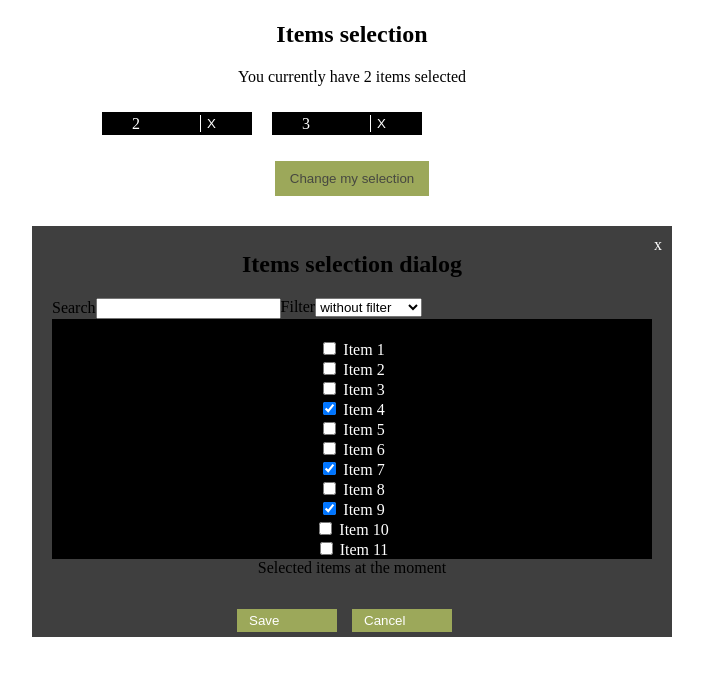
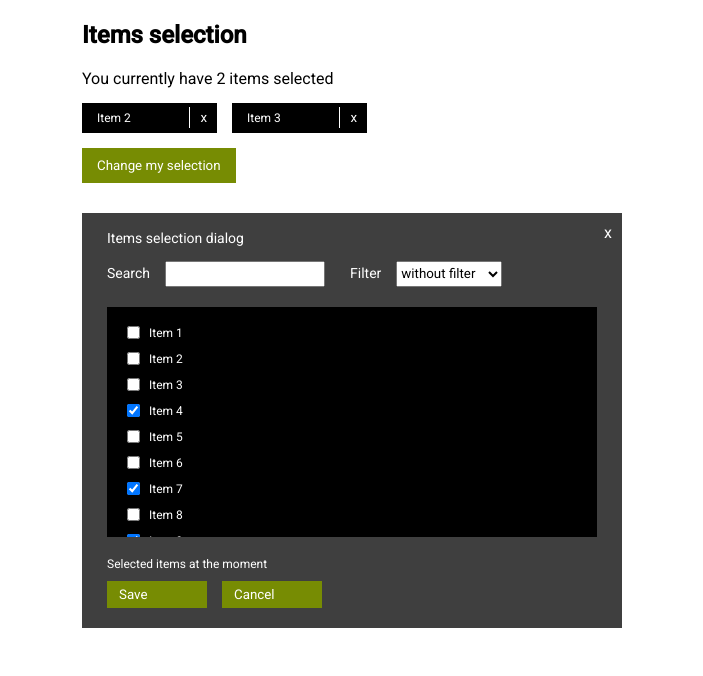
Before and after one commit to SergeyDziadevich/ngWidget, an Angular app: page / in a window 1280 px wide. Shown: the top 676 px of the page, without its empty margins (288-991 px from the left). Built offline with nearby package versions, Linux system fonts and the light colour scheme.

Commit message:
design adjustments

```diff
--- a/src/app/app.component.html
+++ b/src/app/app.component.html
@@ -1,6 +1,6 @@
 <!--The content below is only a placeholder and can be replaced.-->
 
-<div style="text-align:center">
+<div class="container">
   <h1>
  <!--   {{ title }} -->
   </h1>
--- a/src/app/app.component.scss
+++ b/src/app/app.component.scss
@@ -1,16 +1,16 @@
 .btn-change-selection{
   border: none;
-  background: #9ca85a;
-  color:#474841;
+  background: #778c03;
+  color: #fff;
   padding: 10px 15px;
   cursor: pointer;
   &:hover{
-    background: #808c46;
+    background: #9ca85a;
   }
 }
 
 .selected-items{
-  width: 600px;
+  max-width: 600px;
   margin: 0 auto;
   ul{
     display: flex;
@@ -21,11 +21,11 @@
   background: #000;
   color: #fff;
   width: 150px;
-  margin: 10px;
-  //display: inline-block;
+  margin: 0 15px 0 0;
   display: flex;
   justify-content: space-around;
   align-items: center;
+  font: 12px 'Roboto', sans-serif;;
 
   button{
     background: #000;
@@ -34,7 +34,6 @@
     border-left:1px solid #fff;
     margin: 3px 0;
     text-transform: uppercase;
-    // width: 20px;
     float: right;
     cursor: pointer;
   }
--- a/src/app/select-items/select-items.component.html
+++ b/src/app/select-items/select-items.component.html
@@ -10,7 +10,7 @@
   <ul>
     <li *ngFor="let item of items" class="item">
       <div>
-        {{item.name}}
+        {{item.title}}
         <span class="badge">{{item.id}}</span>
       </div>
       <button class="delete" title="delete item" (click)="delete(item)">x</button>
--- a/src/app/select-items/select-items.component.scss
+++ b/src/app/select-items/select-items.component.scss
@@ -1,30 +1,34 @@
 .selected-items{
-  width: 600px;
-  margin: 0 auto;
+  text-align: left;
+  margin: 15px 0 15px 0;
   ul{
     display: flex;
     flex-wrap: wrap;
+    justify-content: flex-start;
   }
 }
 .item{
   background: #000;
   color: #fff;
-  width: 150px;
-  margin: 10px;
-  //display: inline-block;
-  display: flex;
-  justify-content: space-around;
-  align-items: center;
+  width: 120px;
+  margin: 0 15px 0 0;
+  padding: 0 0 0 15px;
+  position: relative;
+  line-height: 30px;
+  height: 30px;
+  list-style: none;
+  font-size: 12px;
 
   button{
     background: #000;
     border: none;
     color: #fff;
     border-left:1px solid #fff;
-    margin: 3px 0;
-    text-transform: uppercase;
-    // width: 20px;
-    float: right;
     cursor: pointer;
+    position: absolute;
+    right: 0;
+    top: 4px;
+    line-height: 13px;
+    padding: 4px 10px 4px;
   }
 }
--- a/src/app/selection/selection.component.html
+++ b/src/app/selection/selection.component.html
@@ -36,7 +36,7 @@
     </form>
   </div>
 
-  <div>
+  <div class="current-selection-title">
     Selected items at the moment
   </div>
 
@@ -53,7 +53,7 @@
   </div>
 
   <div>
-    <button class="btn"(click)="getSelectedItem()">
+    <button class="btn" (click)="getSelectedItem()">
       Save
     </button>
     <button class="btn" (click)="cancel()">
--- a/src/app/selection/selection.component.scss
+++ b/src/app/selection/selection.component.scss
@@ -1,12 +1,36 @@
 .dialog{
   background:#3f3f3f;
-  width: 600px;
+  width: 490px;
   margin: 30px auto;
-  padding: 5px 20px;
+  padding: 5px 25px 20px;
   position: relative;
 
+  &-header{
+    h2{
+      font-size: 14px;
+      font-weight: 400;
+      text-align: left;
+      color:#fff;
+    }
+  }
   .filter-item{
     display: flex;
+    margin: 15px 0 20px 0;
+    .search{
+      margin: 0 25px 0 0;
+    }
+    label{
+      color: #fff;
+      margin: 0 15px 0 0;
+      font-size: 14px;
+      font-weight: 400;
+    }
+    input{
+      height: 20px;
+    }
+    select{
+      height: 26px;
+    }
   }
   &-close{
     color: #fff;
@@ -19,16 +43,26 @@
 .list-items{
   background: #000;
   height: 200px;
-  padding: 20px;
+  padding: 15px 20px;
   overflow: auto;
   label{
     color: #fff;
     cursor: pointer;
+    font-size: 12px;
+    line-height: 10px;
+    input{
+      cursor: pointer;
+      margin: 4px 9px 0 0;
+      float: left;
+    }
+  }
+  div{
+    margin: 0 0 7px 0;
   }
 }
 
 .selected-items{
-  width: 600px;
+  width: 540px;
   margin: 0 auto;
   ul{
     display: flex;
@@ -38,36 +72,44 @@
 .item{
   background: #000;
   color: #fff;
-  width: 150px;
-  margin: 10px;
-  //display: inline-block;
-  display: flex;
-  justify-content: space-around;
-  align-items: center;
+  width: 120px;
+  margin: 0 15px 15px 0;
+  padding: 0 0 0 15px;
+  position: relative;
+  line-height: 30px;
+  height: 30px;
+  list-style: none;
+  font-size: 12px;
 
   button{
     background: #000;
     border: none;
     color: #fff;
     border-left:1px solid #fff;
-    margin: 3px 0;
-    text-transform: uppercase;
-    // width: 20px;
-    float: right;
     cursor: pointer;
+    position: absolute;
+    right: 0;
+    top: 4px;
+    line-height: 13px;
+    padding: 4px 10px 4px;
   }
 }
 
 .btn{
-  background: #9ca85a;
+  background: #778c03;
   color: #fff;
   border: none;
   width: 100px;
   text-align: left;
-  padding: 4px 12px;
+  padding: 6px 12px;
   margin: 0 15px 0 0;
   cursor: pointer;
   &:hover{
-    background: #808c46;
+    background: #9ca85a;
   }
 }
+.current-selection-title{
+  color: #fff;
+  font-size: 12px;
+  margin: 20px 0 10px;
+}
--- a/src/app/selection/selection.component.ts
+++ b/src/app/selection/selection.component.ts
@@ -36,8 +36,18 @@ export class SelectionComponent implements OnInit {
   }
 
   onCheck(e) {
-   // console.log(`${e.target.value}`);
-    this.currentSelectItems.push({ id: e.target.value, title: 'Item', selected: true });
+    // console.log(`${e.target.checked}`);
+    if (e.target.checked) {
+      this.currentSelectItems.push({ id: e.target.value, title: 'Item', selected: true });
+      console.log(this.currentSelectItems);
+    } else {
+        const ind = this.currentSelectItems.findIndex(value => value === e.target.value);
+        console.log(this.currentSelectItems);
+        console.log(ind);
+        this.currentSelectItems.splice(ind, 1);
+    }
+
+
   // this.selectItemService.selectedItems.push({ id: e.target.value, title: 'Item' });
   }
 
--- a/src/index.html
+++ b/src/index.html
@@ -7,6 +7,7 @@
 
   <meta name="viewport" content="width=device-width, initial-scale=1">
   <link rel="icon" type="image/x-icon" href="favicon.ico">
+  <link href="https://fonts.googleapis.com/css?family=Roboto:400,500&amp;subset=cyrillic" rel="stylesheet">
 </head>
 <body>
   <app-root></app-root>
--- a/src/styles.scss
+++ b/src/styles.scss
@@ -1 +1,12 @@
 /* You can add global styles to this file, and also import other style files */
+*{
+  font-family: 'Roboto', sans-serif;
+}
+.container{
+  max-width:540px;
+  margin: 0 auto;
+}
+ul{
+  margin: 0;
+  padding: 0;
+}
```
